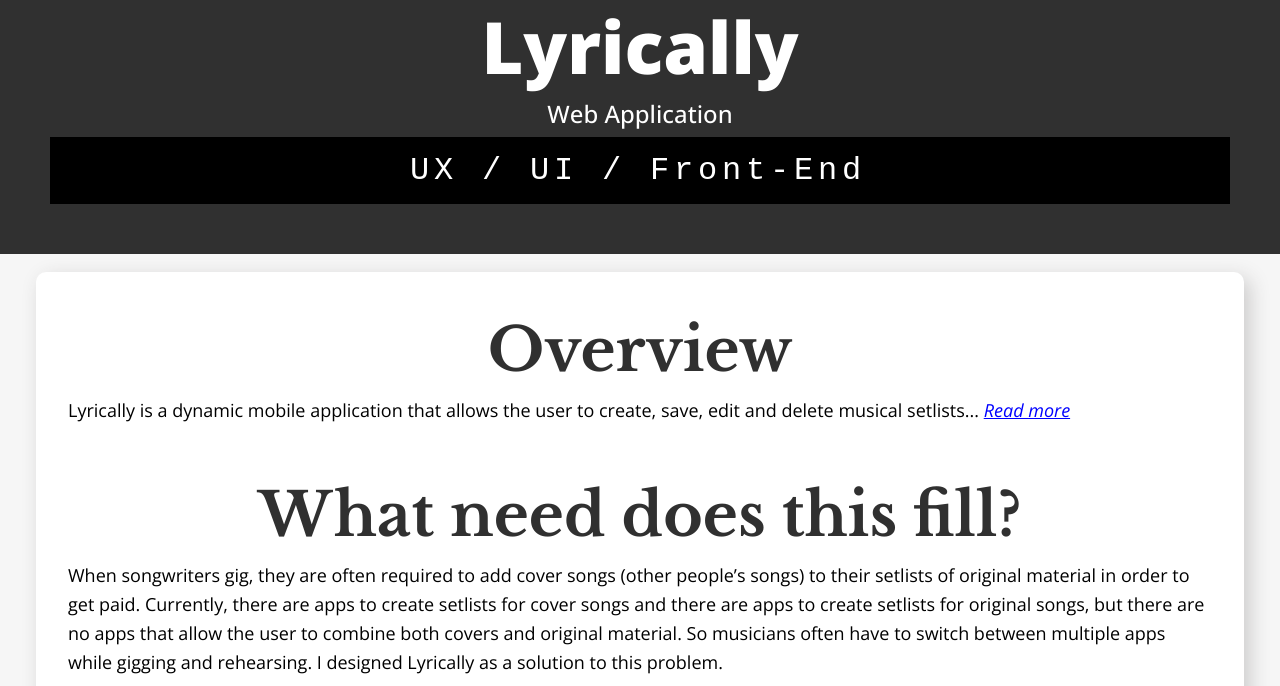
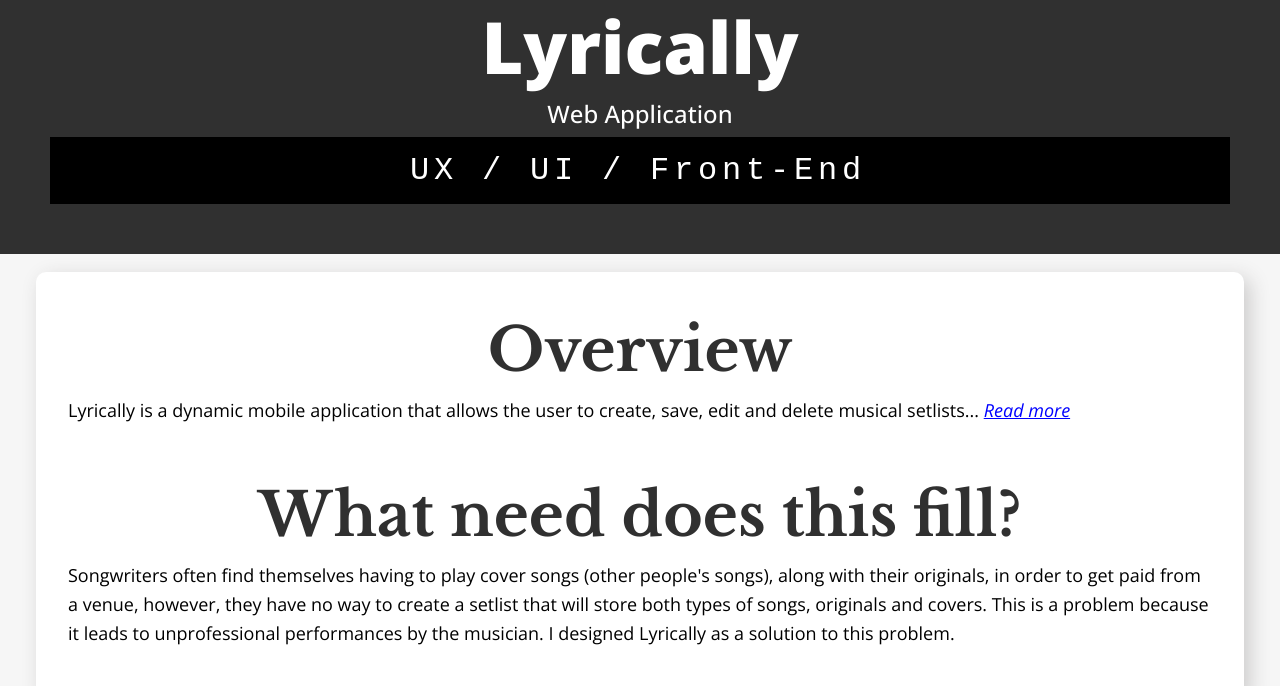
Before and after one commit to tiffani-burk/My-Portfolio, a plain HTML site: page lyrically.html in a window 1280 px wide. Shown: the part 113-799 px from the top of the page. Drawn offline with nearby package versions, Linux system fonts and the light colour scheme.

Commit message:
changes to photos with new PT

```diff
--- a/lyrically.html
+++ b/lyrically.html
@@ -96,17 +96,10 @@
             <br>
 
             <h2>What need does this fill?</h2>
-            <p>When songwriters gig, they are often required to add cover songs (other people’s songs) to their setlists
-                of
-                original material in order to get paid. Currently, there are apps to create setlists for cover songs and
-                there
-                are apps to create setlists for original songs, but there are no apps that allow the user to combine
-                both
-                covers
-                and original material. So musicians often have to switch between multiple apps while gigging and
-                rehearsing.
-                I
-                designed Lyrically as a solution to this problem.</p>
+            <p>Songwriters often find themselves having to play cover songs (other people's songs), along with their originals, in order to get
+                paid from a venue, however, they have no way to create a setlist that will store both types of songs,
+                originals and covers. This is a problem because it leads to unprofessional performances by the musician. I designed Lyrically as a solution to this problem.
+            </p>
         </div>
     </section>
     <section class="intro2-section">
@@ -131,10 +124,10 @@
 
     <section>
         <h2>Design Process</h2>
-        <img class="design-proc" src="img/Lyrically/Design Thinking Methodology  2.png" alt="design thinking methodology"
-         />
+        <img class="design-proc" src="img/Lyrically/Design Thinking Methodology  2.png"
+            alt="design thinking methodology" />
         <br>
-        <img class="design-proc img-shadow" src="img/Lyrically/Design Tools.png" alt="design tools"/>
+        <img class="design-proc img-shadow" src="img/Lyrically/Design Tools.png" alt="design tools" />
     </section>
 
 
@@ -149,7 +142,7 @@
             <p>To provide a way for musicians to store their music for both covers and original songs in one place,
                 while
                 being
-                able to easily arrange and change setlists. </p>
+                able to easily arrange and change setlists, so musicians can focus on having a smooth performance. </p>
         </div>
 
         <br>
@@ -199,7 +192,8 @@
     <section class="discover-section2">
         <h2>Competitive Analysis</h2>
 
-        <img class="img-shadow" src="img/Lyrically/Ultimate-Guitar.jpeg" alt="competitive analysis image of ultamite guitar" />
+        <img class="img-shadow" src="img/Lyrically/Ultimate-Guitar.jpeg"
+            alt="competitive analysis image of ultamite guitar" />
         <br>
         <img class="img-shadow" src="img/Lyrically/Onsong.jpeg" alt="competitive analysis image of OnSong" />
     </section>
@@ -209,7 +203,7 @@
         <p>Let's meet the users</p>
         <div class="interview-container">
             <img src="img/Lyrically/musician-playing-electric-guitar.webp" alt="musician playing guitar">
-            <img src="img/Lyrically/user1.png" alt="post it notes"/>
+            <img src="img/Lyrically/user1.png" alt="post it notes" />
         </div>
     </section>
 
@@ -244,6 +238,9 @@
         <img class="journey-img img-shadow" src="img/Lyrically/journey-map.jpeg" alt="journey map" />
     </section>
 
+    <!-- <img class="deploy-img" src="img/Lyrically/lyrically-mock.png" alt="lyrically mockup"/> -->
+
+
     <section class="define-section2">
         <h2>Client Goals & Contraints</h2>
         <p>The two biggest constraints of this project were time and money. Due to a limited budget, I was only able
@@ -265,7 +262,7 @@
         </div>
 
         <h2>Wireframes</h2>
-        <img class="wireframe-img img-shadow" src="img/Lyrically/wireframe.png" alt="wireframe"/>
+        <img class="wireframe-img img-shadow" src="img/Lyrically/wireframe.png" alt="wireframe" />
     </section>
 
     <section>
@@ -283,10 +280,15 @@
             <p class="deploy-descript">I had two weeks to take this application from ideation to a fully functioning
                 product. Please feel
                 free
-                to explore the code in the link below.</p>
-            <img class="deploy-img" src="img/Lyrically/lyrically-mock.png" alt="lyrically mockup"/>
+                to explore the interactive prototype .</p>
+            <iframe style="border: 1px solid rgba(0, 0, 0, 0.1);" width="800" height="450"
+                src="https://www.figma.com/embed?embed_host=share&url=https%3A%2F%2Fwww.figma.com%2Fproto%2FzULTdYmweda8fAbgtyYjMO%2FLyrically%3Fpage-id%3D204%253A2773%26node-id%3D302-3951%26viewport%3D-505%252C225%252C0.13%26scaling%3Dscale-down%26starting-point-node-id%3D206%253A3089%26show-proto-sidebar%3D1"
+                allowfullscreen></iframe>
+
         </div>
     </section>
+
+    <img src="img/lyrically/lyrically-mock1.png" alt="">
 
     <section class="deploy-section2">
         <h4>Video walkthrough of Lyrically</h4>
@@ -294,7 +296,8 @@
             <source src="img/Lyrically/Lyrically-waltkhough1.mp4">
         </video>
         <br>
-        <video class="vid2 img-shadow" width="100%" height="auto" controls src="img/lyrically/Lyrically-walkthrough2.mp4"></video>
+        <video class="vid2 img-shadow" width="100%" height="auto" controls
+            src="img/lyrically/Lyrically-walkthrough2.mp4"></video>
         <br>
 
 
@@ -373,7 +376,7 @@
         </ul>
         <div class="copyright">
             <p><small>
-                &#169  Designed and Developed by Tiffani Burk
+                    &#169 Designed and Developed by Tiffani Burk
                 </small></p>
         </div>
     </footer>
```
Also changed, not shown: img/Lyrically/ipad-mock.png, 6 other files.
